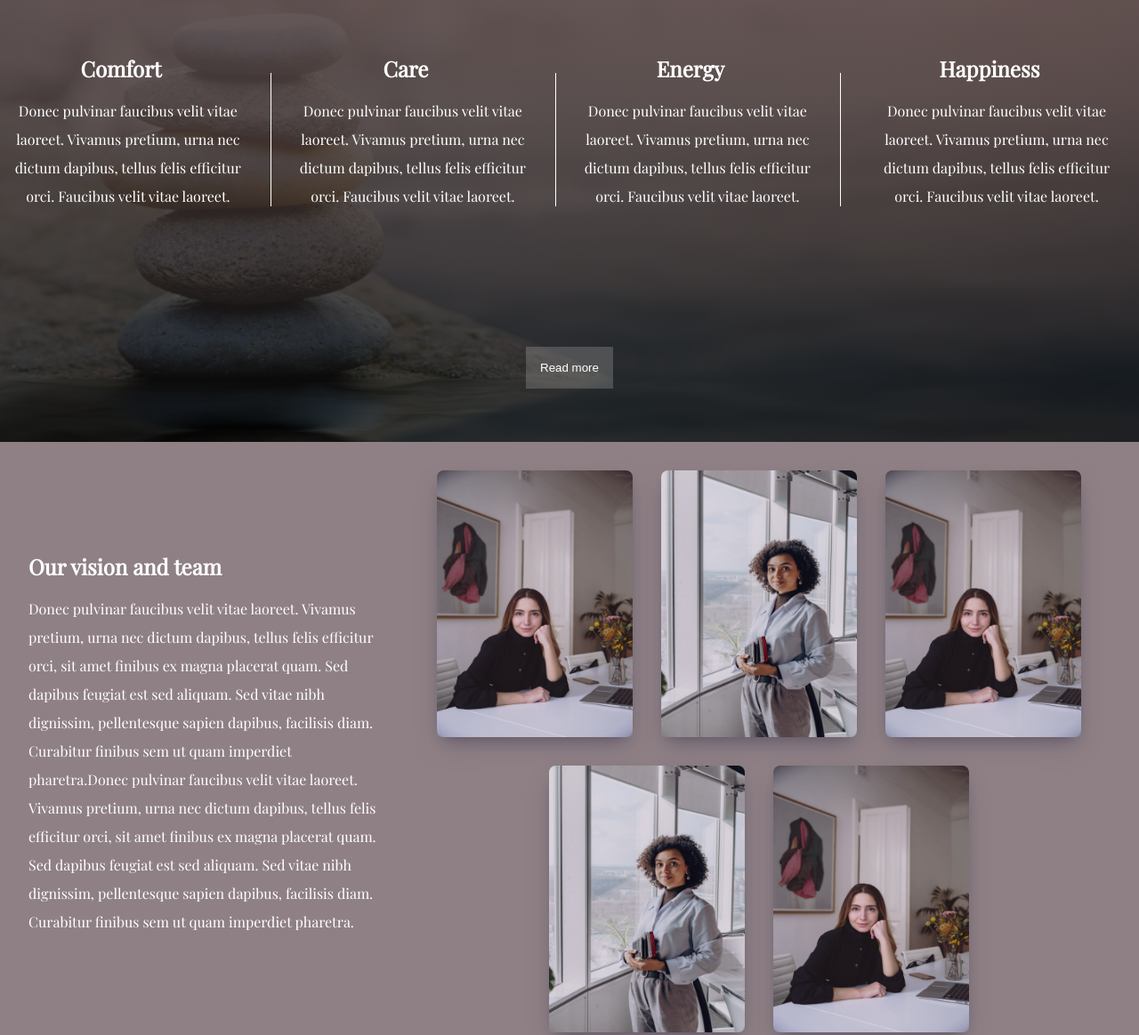
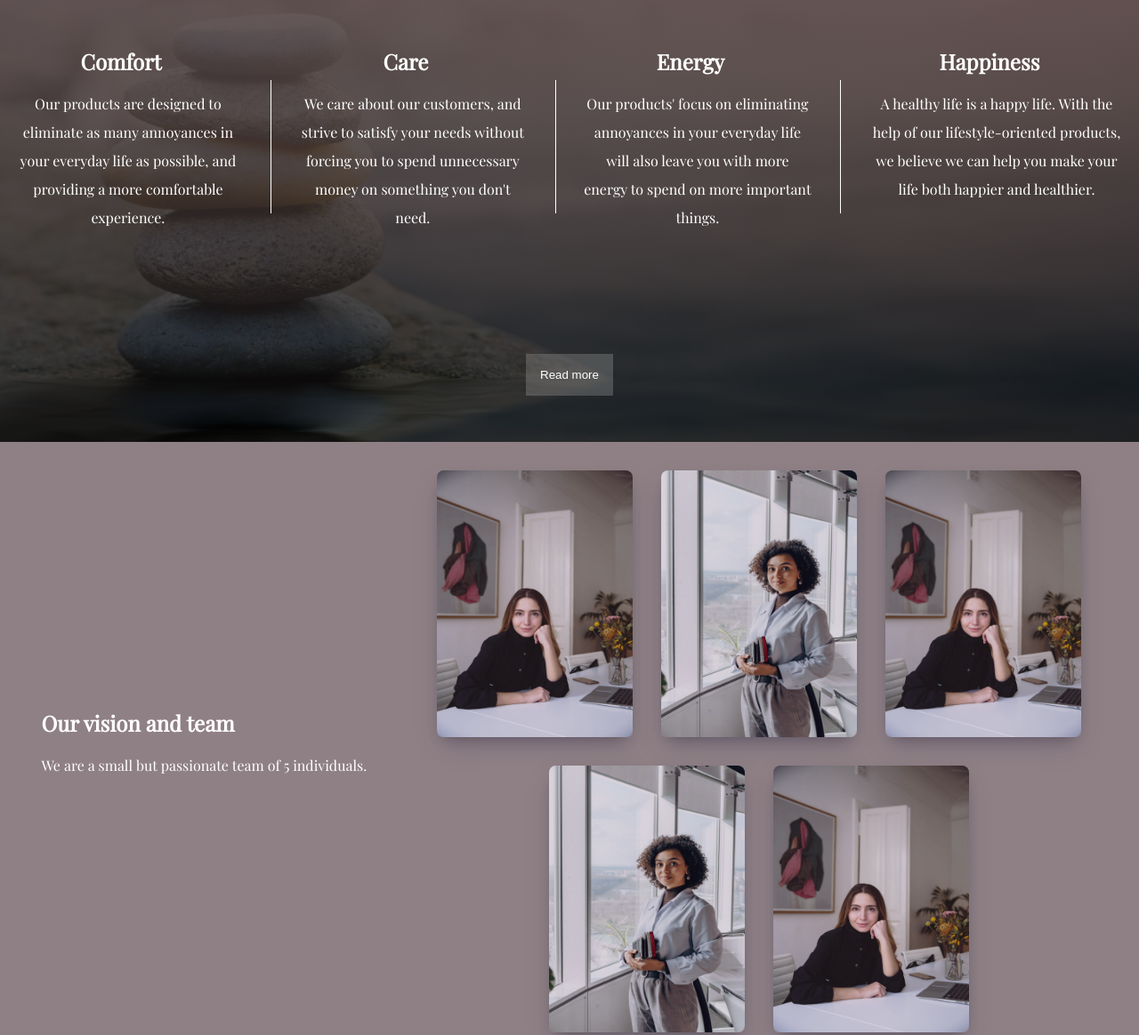
Before and after one commit to mbhira7/Refreshed-prototype, a plain HTML site: page about.html in a window 1280 px wide. Shown: the part 303-1467 px from the top of the page at 89% size. Drawn offline with nearby package versions, Linux system fonts and the light colour scheme.

Commit message:
fyller inn for placeholders og sånn

```diff
--- a/about.html
+++ b/about.html
@@ -54,9 +54,8 @@
 							</div>
 
 							<p>
-								Donec pulvinar faucibus velit vitae laoreet. Vivamus pretium, urna nec
-								dictum dapibus, tellus felis efficitur orci. Faucibus velit vitae
-								laoreet.
+								Our products are designed to eliminate as many annoyances in your
+								everyday life as possible, and providing a more comfortable experience.
 							</p>
 						</div>
 
@@ -71,9 +70,8 @@
 							</div>
 
 							<p>
-								Donec pulvinar faucibus velit vitae laoreet. Vivamus pretium, urna nec
-								dictum dapibus, tellus felis efficitur orci. Faucibus velit vitae
-								laoreet.
+								We care about our customers, and strive to satisfy your needs without
+								forcing you to spend unnecessary money on something you don't need.
 							</p>
 						</div>
 
@@ -88,9 +86,8 @@
 							</div>
 
 							<p>
-								Donec pulvinar faucibus velit vitae laoreet. Vivamus pretium, urna nec
-								dictum dapibus, tellus felis efficitur orci. Faucibus velit vitae
-								laoreet.
+								Our products' focus on eliminating annoyances in your everyday life will
+								also leave you with more energy to spend on more important things.
 							</p>
 						</div>
 
@@ -104,9 +101,9 @@
 						</div>
 
 						<p>
-							Donec pulvinar faucibus velit vitae laoreet. Vivamus pretium, urna nec
-							dictum dapibus, tellus felis efficitur orci. Faucibus velit vitae
-							laoreet.
+							A healthy life is a happy life. With the help of our lifestyle-oriented
+							products, we believe we can help you make your life both happier and
+							healthier.
 						</p>
 					</div>
 				</div>
@@ -200,17 +197,7 @@
 					<div class="vision-div">
 						<h2>Our vision and team</h2>
 
-						<p>
-							Donec pulvinar faucibus velit vitae laoreet. Vivamus pretium, urna nec
-							dictum dapibus, tellus felis efficitur orci, sit amet finibus ex magna
-							placerat quam. Sed dapibus feugiat est sed aliquam. Sed vitae nibh
-							dignissim, pellentesque sapien dapibus, facilisis diam. Curabitur finibus
-							sem ut quam imperdiet pharetra.Donec pulvinar faucibus velit vitae
-							laoreet. Vivamus pretium, urna nec dictum dapibus, tellus felis efficitur
-							orci, sit amet finibus ex magna placerat quam. Sed dapibus feugiat est
-							sed aliquam. Sed vitae nibh dignissim, pellentesque sapien dapibus,
-							facilisis diam. Curabitur finibus sem ut quam imperdiet pharetra.
-						</p>
+						<p>We are a small but passionate team of 5 individuals.</p>
 					</div>
 
 					<div class="team-grid">
```
Also changed, not shown: contact-us.html (+2 -2 lines), index.html (+5 -6 lines), products.html (+3 -1 lines).
